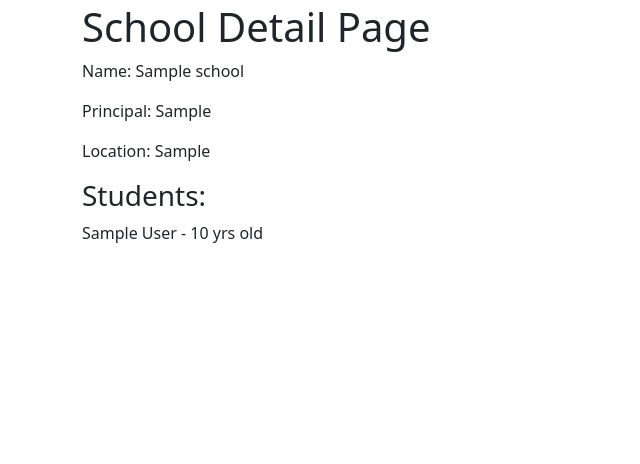
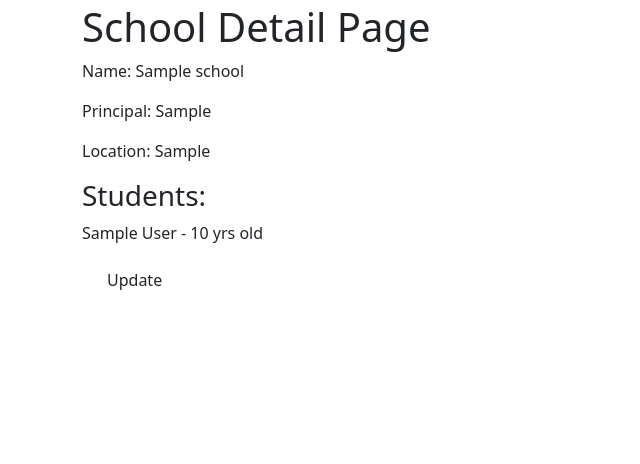
Before and after one commit to brianslab/udemy-django, a Django app: page /basic_app/1/ in a window 1280 px wide. Shown: the part 67-531 px from the top of the page, without its empty margins (0-640 px from the left). Run offline with Django 4.2, Linux system fonts and the light colour scheme; tables that the repository leaves empty hold one stand-in row (values such as "Sample post").

Commit message:
define updateview

```diff
--- a/advanced_topics/cbv/basic_app/templates/basic_app/school_detail.html
+++ b/advanced_topics/cbv/basic_app/templates/basic_app/school_detail.html
@@ -11,4 +11,11 @@
     <p>{{student.name}} - {{student.age}} yrs old</p>
   {% endfor %}
 </div>
+<div class='container'>
+  <p>
+    <a href="{% url 'basic_app:update' pk=school_detail.pk %}" class='btn warning'>
+    Update
+    </a>
+  </p>
+</div>
 {% endblock %}
--- a/advanced_topics/cbv/basic_app/urls.py
+++ b/advanced_topics/cbv/basic_app/urls.py
@@ -7,5 +7,6 @@ app_name = 'basic_app'
 urlpatterns = [
     path('', views.SchoolListView.as_view(), name='list'),
     path('<int:pk>/', views.SchoolDetailView.as_view(), name='detail'),
-    path('create/', views.SchoolCreateView.as_view(), name='create')
+    path('create/', views.SchoolCreateView.as_view(), name='create'),
+    path('update/<int:pk>/', views.SchoolUpdateView.as_view(), name='update'),
 ]
--- a/advanced_topics/cbv/basic_app/views.py
+++ b/advanced_topics/cbv/basic_app/views.py
@@ -20,3 +20,8 @@ class SchoolDetailView(DetailView):
 class SchoolCreateView(CreateView):
     fields = ('name', 'principal', 'location')
     model = models.School
+
+
+class SchoolUpdateView(UpdateView):
+    fields = ('name', 'principal')
+    model = models.School
```
